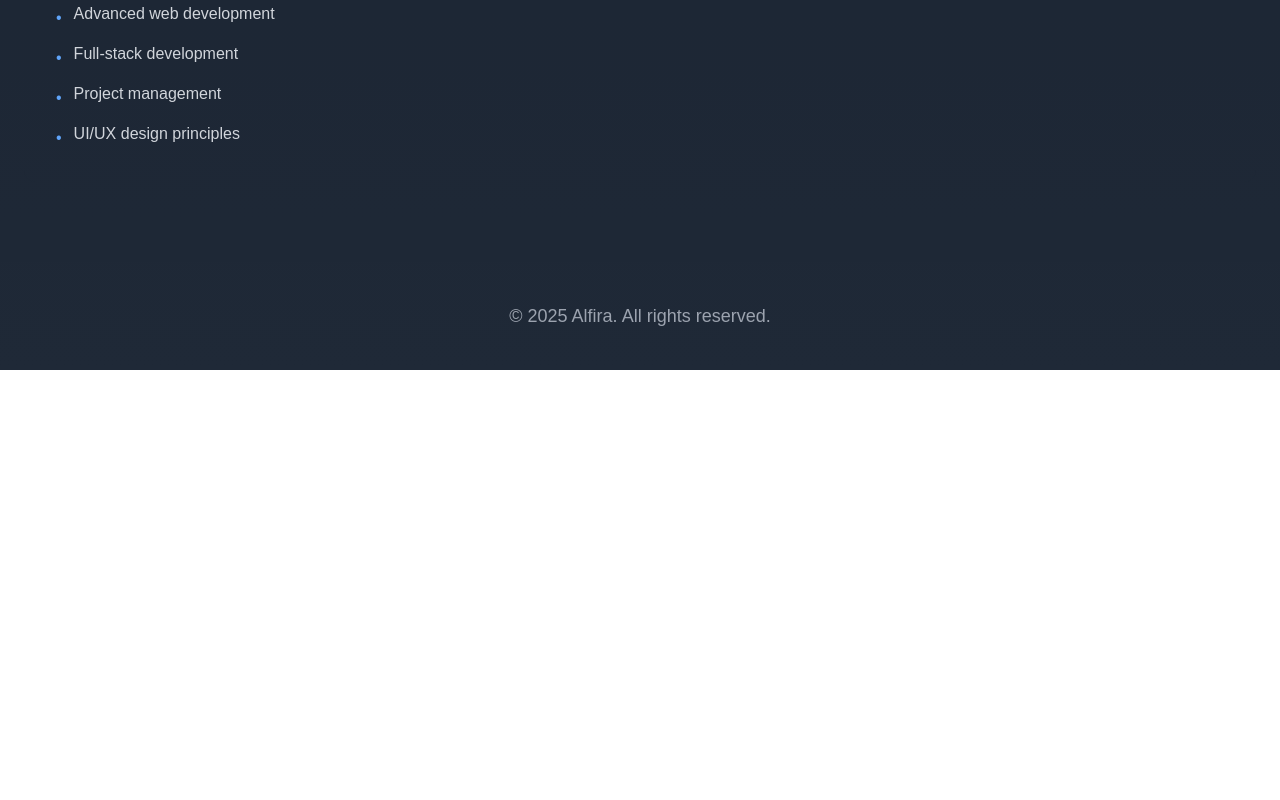
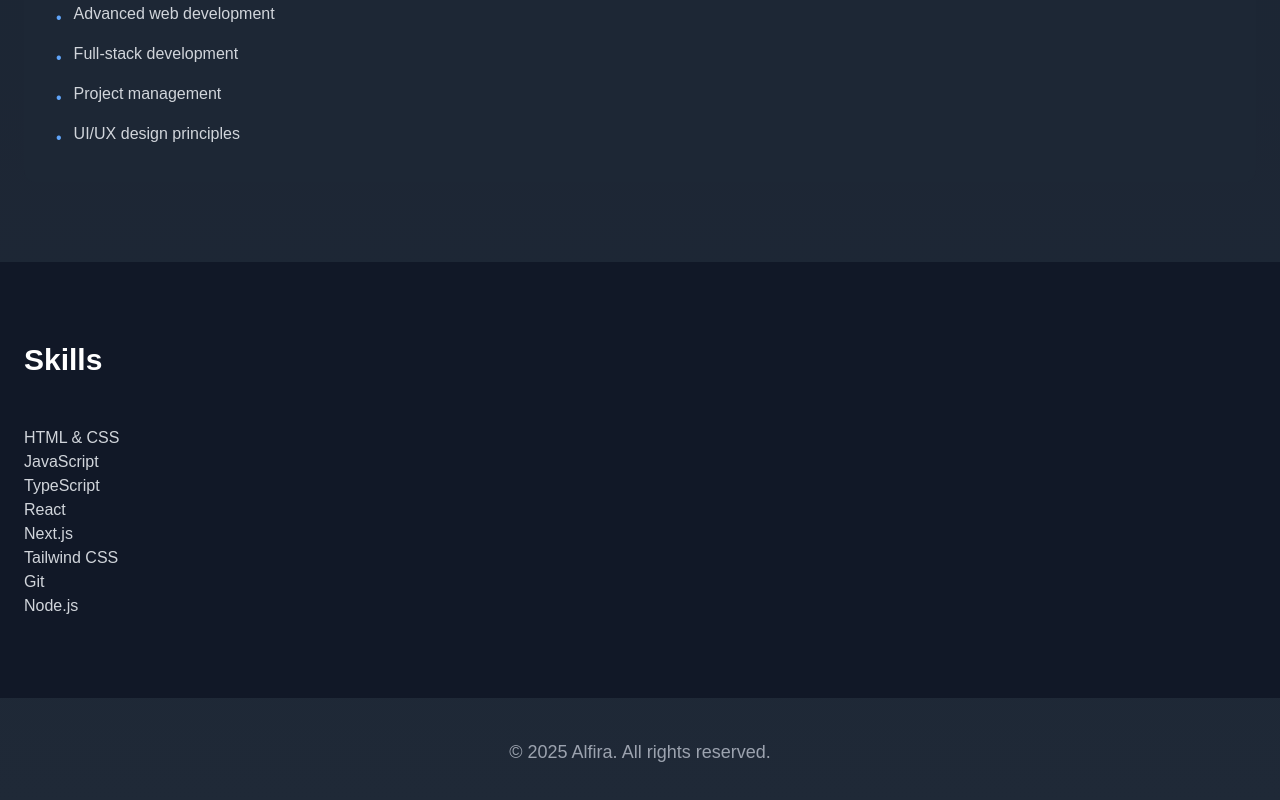
Before and after one commit to firaa02/portfolio1, a Next.js app: page /about in a window 1280 px wide. Shown: the part 2146-2946 px from the top of the page. Before the commit the page ends 2516 px from the top, so only its background shows below. Built offline with nearby package versions, Linux system fonts and the light colour scheme.

Commit message:
Pesan commit yang menjelaskan perubahan

```diff
--- a/app/about/page.tsx
+++ b/app/about/page.tsx
@@ -5,7 +5,6 @@ import React from 'react';
 import Link from 'next/link';
 
 import { Code, BookOpen, GraduationCap } from 'lucide-react';
-
 
 interface Experience {
   title: string;
@@ -138,8 +137,8 @@ const AboutPage: React.FC = () => {
                 <Image
                   src="/images/profile.jpg"
                   alt="Foto Profil Alfira"
-  width={320} // Pastikan menambahkan lebar
-  height={320} // dan tinggi untuk gambar
+                  width={320}
+                  height={320}
                   className="w-full h-full object-cover"
                 />
               </div>
@@ -210,6 +209,17 @@ const AboutPage: React.FC = () => {
         </div>
       </section>
 
+      {/* Skills Section */}
+      <section className="py-20 bg-gray-900">
+        <div className="container mx-auto px-6">
+          <h2 className="text-3xl font-bold mb-12">Skills</h2>
+          <ul>
+            {skills.map((skill, index) => (
+              <li key={index} className="text-gray-300">{skill}</li>
+            ))}
+          </ul>
+        </div>
+      </section>
 
       {/* Footer */}
       <footer className="py-10 text-center text-gray-400">
--- a/app/page.tsx
+++ b/app/page.tsx
@@ -129,7 +129,7 @@ const Homepage: React.FC = () => {
               </div>
               <h1 className="text-5xl lg:text-7xl font-bold mb-8">
                 <span className="bg-gradient-to-r from-blue-400 via-blue-500 to-purple-500 bg-clip-text text-transparent">
-                  Hello, I'm Alfira
+                I&apos;m Alfira.
                 </span>
                 <br />
                 <span className="mt-4 block text-4xl lg:text-6xl">
--- a/app/projects/page.tsx
+++ b/app/projects/page.tsx
@@ -1,5 +1,6 @@
 'use client';
 
+import Image from 'next/image';
 import React, { useState } from 'react';
 import Link from 'next/link';
 import { Github, ExternalLink, Search, Code, Layout, Database, Smartphone, Globe, Menu, X } from 'lucide-react';
@@ -191,11 +192,13 @@ const ProjectsPage: React.FC = () => {
               >
                 {/* Project Image */}
                 <div className="relative h-56 overflow-hidden">
-                  <img
-                    src={project.image}
-                    alt={project.title}
-                    className="w-full h-full object-cover transform group-hover:scale-110 transition-transform duration-500"
-                  />
+                <Image
+  src={project.image}
+  alt={project.title}
+  width={500}  // Tentukan lebar yang sesuai
+  height={500} // Tentukan tinggi yang sesuai
+  className="w-full h-full object-cover transform group-hover:scale-110 transition-transform duration-500"
+/>
                   {/* Overlay with Links */}
                   <div className="absolute inset-0 bg-gray-900/80 opacity-0 group-hover:opacity-100 transition-all duration-300">
                     <div className="absolute inset-0 flex items-center justify-center gap-6">
```
Lines whose indentation alone changed are shown as unchanged.
